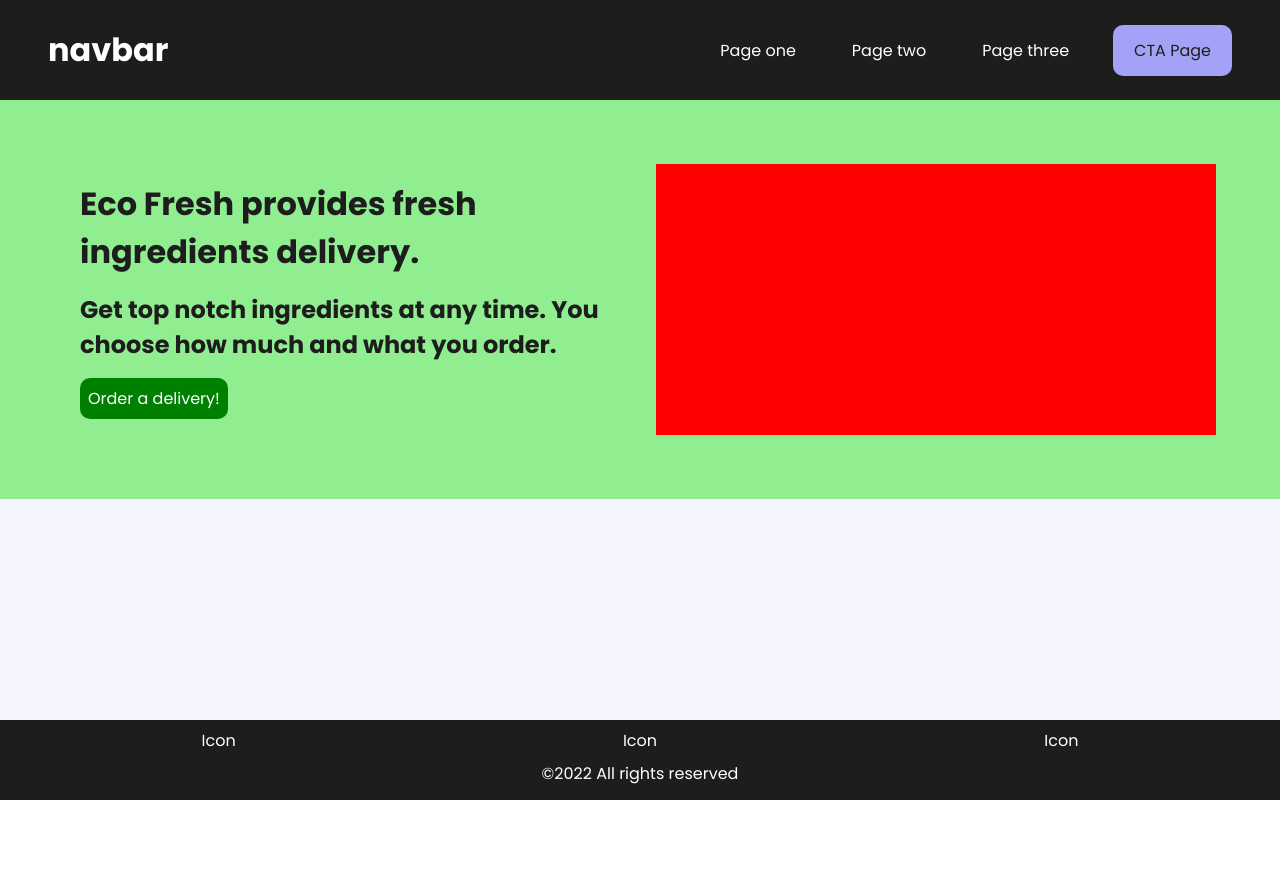
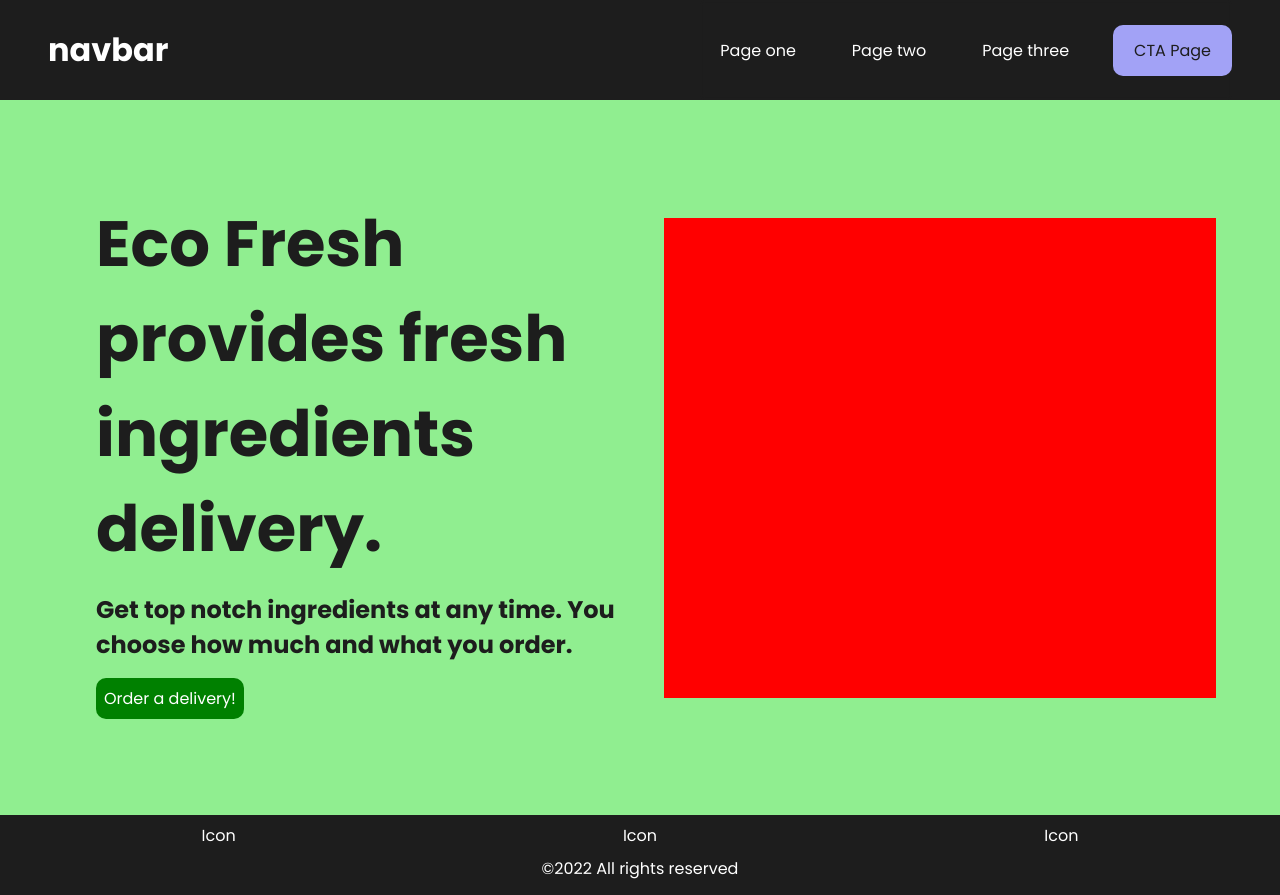
Before and after one commit to hubert123490/eco-fresh-frontend, a React (Create React App) app: page / in a window 1280 px wide. Before the commit the page ends 800 px from the top, so only its background shows below. Built offline with nearby package versions, Linux system fonts and the light colour scheme.

Commit message:
Improve styles

```diff
--- a/src/components/LandingPage/Welcome.module.scss
+++ b/src/components/LandingPage/Welcome.module.scss
@@ -7,6 +7,8 @@
     padding: 4rem;
     font-size: 1rem;
     background-color: lightgreen;
+    justify-content: center;
+    align-items: center;
 
     @include breakpoint(md) {
         flex-direction: row;
@@ -15,9 +17,10 @@
     &__section {
         width: 100%;
         margin: 1rem;
+        padding: 1rem;
 
         h1 {
-            font-size: 2rem;
+            font-size: 4rem;
             margin-bottom: 1rem;
         }
 
@@ -54,6 +57,7 @@
 
     &__image--container {
         width: 100%;
+        min-height: 30rem;
         background-color: red;
         display: none;
 
```
